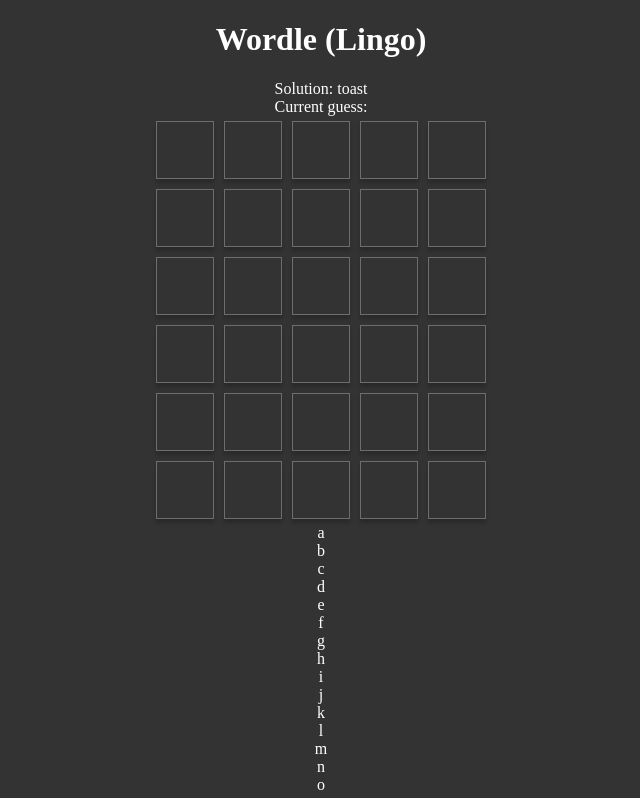
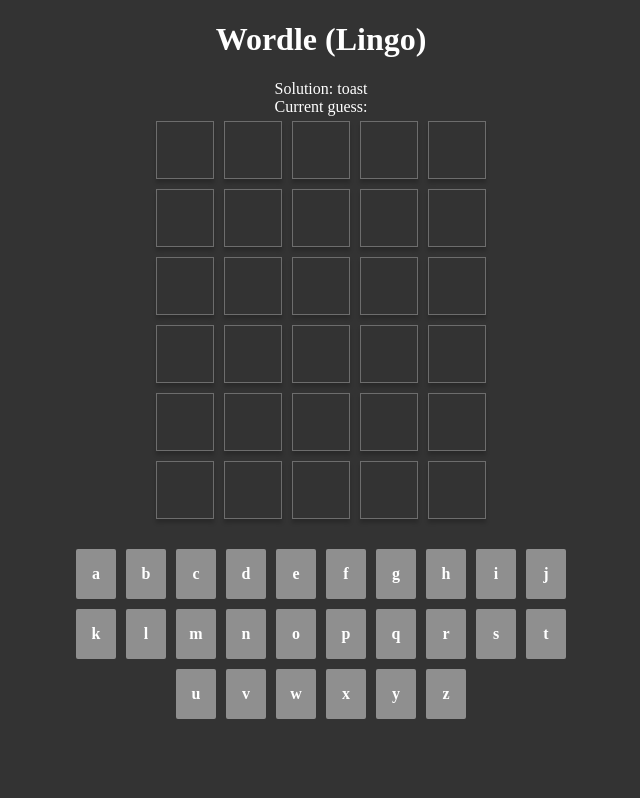
Before and after one commit to ZayedKh/wordle-clone-react, a React (Create React App) app: page / in a window 1280 px wide. Shown: the top 798 px of the page, without its empty margins (319-959 px from the left). Built offline with nearby package versions, Linux system fonts and the light colour scheme; data requests are answered from the project's data file.

Commit message:
Added styling for keypad

```diff
--- a/src/index.css
+++ b/src/index.css
@@ -65,6 +65,22 @@
   animation: bounce 0.2s ease-in-out forwards;
 }
 
+.keypad {
+  max-width: 500px;
+  margin: 20px auto;
+  align-items: center;
+}
+
+.keypad > div{
+  margin: 5px;
+  width: 40px;
+  height: 50px;
+  display: inline-block;
+  border-radius: 2px;
+  line-height: 50px;
+  font-weight: bold;
+  background-color: #8f8f8f;
+}
 
 /* animations */
 
```
